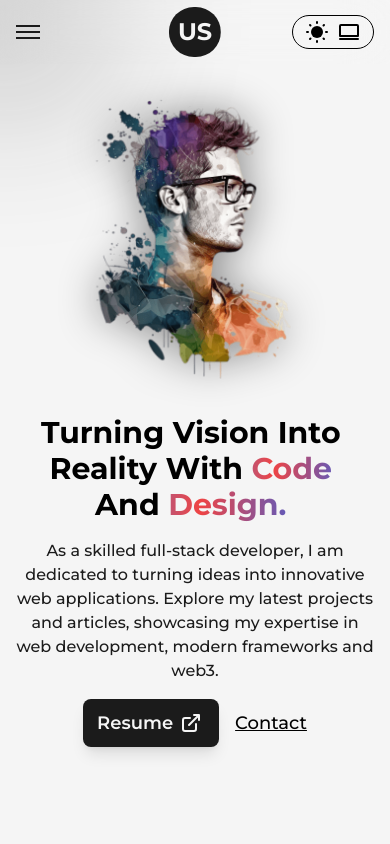
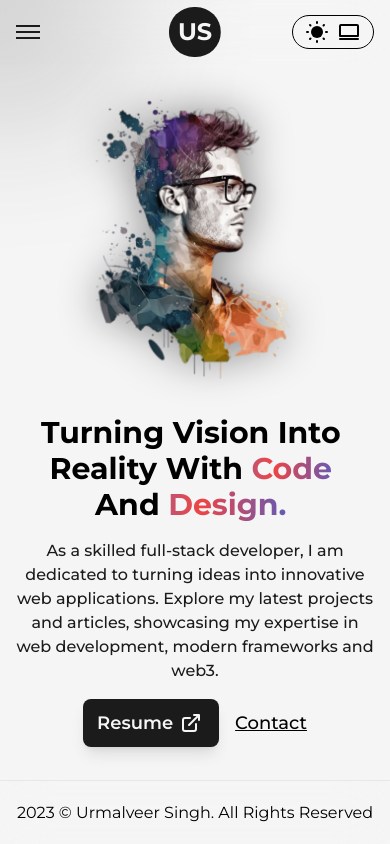
Before and after one commit to oggy107/portfolio, a Next.js app: page / in a window 390 px wide. Built offline with nearby package versions, Linux system fonts and the light colour scheme.

Commit message:
fixed: footer

```diff
--- a/src/app/layout.js
+++ b/src/app/layout.js
@@ -29,7 +29,7 @@ export default function RootLayout({ children }) {
                 <Cursor />
                 <Header />
                 <main className="my-[4rem]">{children}</main>
-                <footer className="w-full h-[4rem] border-t z-50 fixed bottom-0 backdrop-blur-xl hidden sm:flex items-center justify-center">
+                <footer className="w-full h-[4rem] border-t z-50 fixed bottom-0 backdrop-blur-xl flex items-center justify-center">
                     <div>
                         {new Date().getFullYear()} &copy; Urmalveer Singh. All
                         Rights Reserved
```
